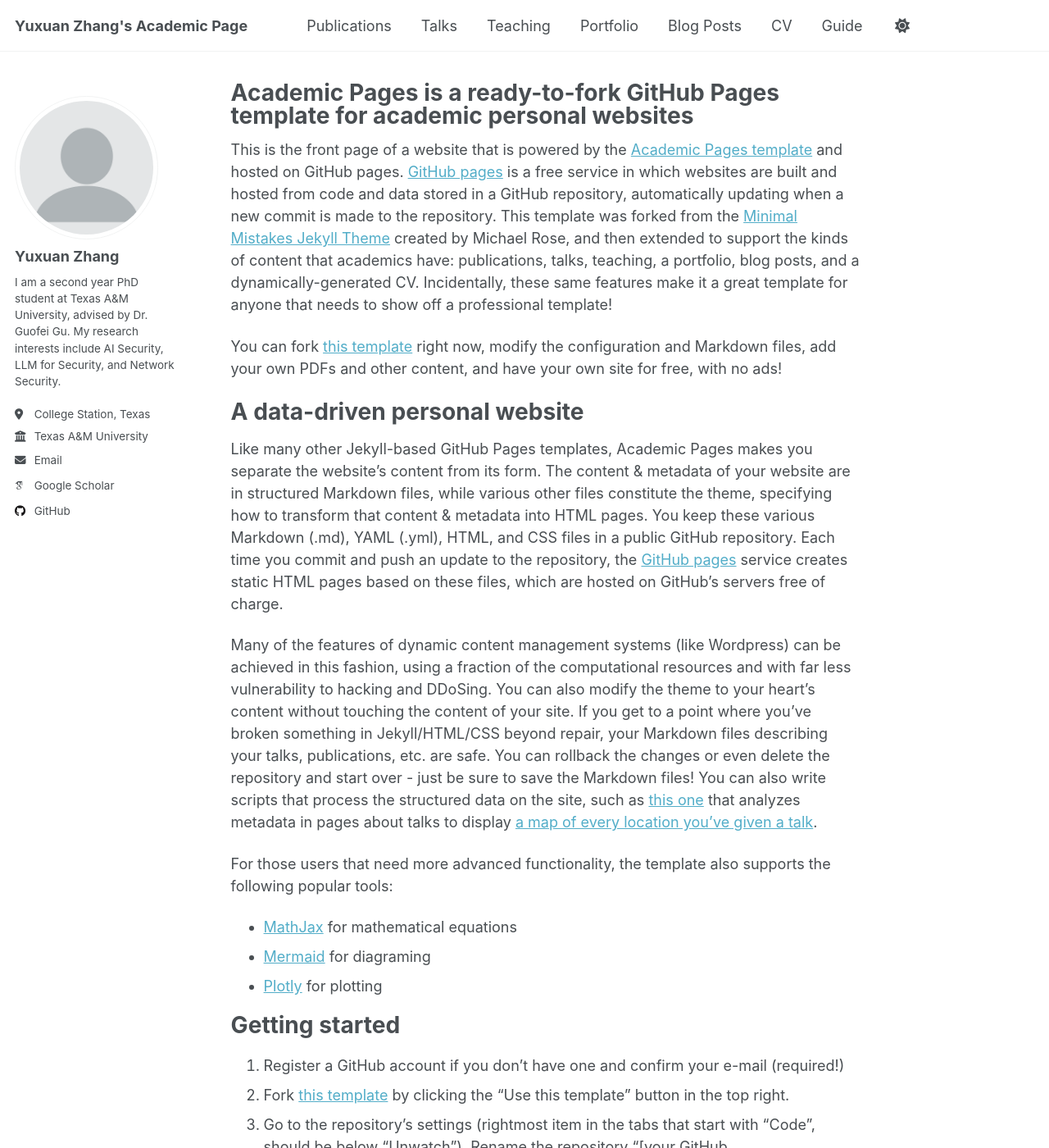
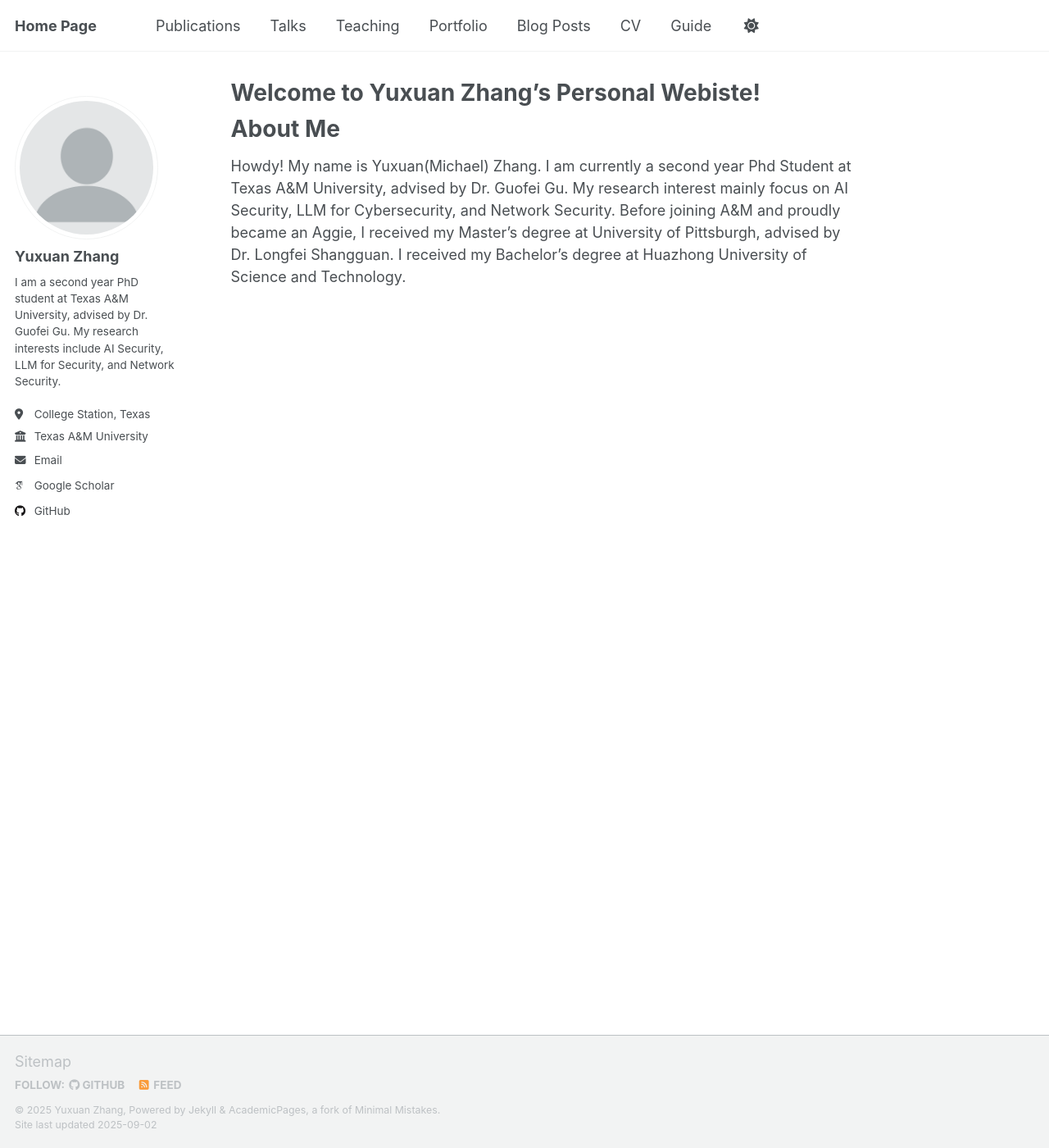
Before and after one commit to michaelzhang05/michaelzhang05.github.io, a Jekyll site: the page built from _pages/about.md, in a window 1280 px wide and 1400 px high. Shown: the whole window at 82% size. Built offline with Jekyll 4.4.1, drawn with Linux system fonts in a browser that asks for light colours; some web fonts are replaced; a script that is not in the unit is left out; some of the changed text lies outside the part shown.

Commit message:
Update home page

```diff
--- a/_config.yml
+++ b/_config.yml
@@ -9,7 +9,7 @@
 # Basic Site Settings
 locale                   : "en-US"
 site_theme               : "default" # Currently available options are "default", "air"
-title                    : "Yuxuan Zhang's Academic Page"
+title                    : "Home Page"
 title_separator          : "-"
 name                     : &name "Yuxuan Zhang"
 description              : &description "Second Year PhD Student at Texas A&M University"
--- a/_pages/about.md
+++ b/_pages/about.md
@@ -1,13 +1,20 @@
 ---
 permalink: /
-title: "Academic Pages is a ready-to-fork GitHub Pages template for academic personal websites"
+title: "Welcome to Yuxuan Zhang's Personal Webiste!"
 author_profile: true
 redirect_from:
   - /about/
   - /about.html
 ---
 
-This is the front page of a website that is powered by the [Academic Pages template](https://github.com/academicpages/academicpages.github.io) and hosted on GitHub pages. [GitHub pages](https://pages.github.com) is a free service in which websites are built and hosted from code and data stored in a GitHub repository, automatically updating when a new commit is made to the repository. This template was forked from the [Minimal Mistakes Jekyll Theme](https://mmistakes.github.io/minimal-mistakes/) created by Michael Rose, and then extended to support the kinds of content that academics have: publications, talks, teaching, a portfolio, blog posts, and a dynamically-generated CV. Incidentally, these same features make it a great template for anyone that needs to show off a professional template!
+About Me
+======
+Howdy! My name is Yuxuan(Michael) Zhang. I am currently a second year Phd Student at Texas A&M University, advised by Dr. Guofei Gu. My research interest mainly focus on AI Security, LLM for Cybersecurity, and Network Security. Before joining A&M and proudly became an Aggie, I received my Master's degree at University of Pittsburgh, advised by Dr. Longfei Shangguan. I received my Bachelor's degree at Huazhong University of Science and Technology.
+
+
+
+
+<!-- This is the front page of a website that is powered by the [Academic Pages template](https://github.com/academicpages/academicpages.github.io) and hosted on GitHub pages. [GitHub pages](https://pages.github.com) is a free service in which websites are built and hosted from code and data stored in a GitHub repository, automatically updating when a new commit is made to the repository. This template was forked from the [Minimal Mistakes Jekyll Theme](https://mmistakes.github.io/minimal-mistakes/) created by Michael Rose, and then extended to support the kinds of content that academics have: publications, talks, teaching, a portfolio, blog posts, and a dynamically-generated CV. Incidentally, these same features make it a great template for anyone that needs to show off a professional template!
 
  You can fork [this template](https://github.com/academicpages/academicpages.github.io) right now, modify the configuration and Markdown files, add your own PDFs and other content, and have your own site for free, with no ads!
 
@@ -53,4 +60,4 @@ Example: editing a Markdown file for a talk
 
 For more info
 ------
-More info about configuring Academic Pages can be found in [the guide](https://academicpages.github.io/markdown/), the [growing wiki](https://github.com/academicpages/academicpages.github.io/wiki), and you can always [ask a question on GitHub](https://github.com/academicpages/academicpages.github.io/discussions). The [guides for the Minimal Mistakes theme](https://mmistakes.github.io/minimal-mistakes/docs/configuration/) (which this theme was forked from) might also be helpful.
+More info about configuring Academic Pages can be found in [the guide](https://academicpages.github.io/markdown/), the [growing wiki](https://github.com/academicpages/academicpages.github.io/wiki), and you can always [ask a question on GitHub](https://github.com/academicpages/academicpages.github.io/discussions). The [guides for the Minimal Mistakes theme](https://mmistakes.github.io/minimal-mistakes/docs/configuration/) (which this theme was forked from) might also be helpful. -->
```
